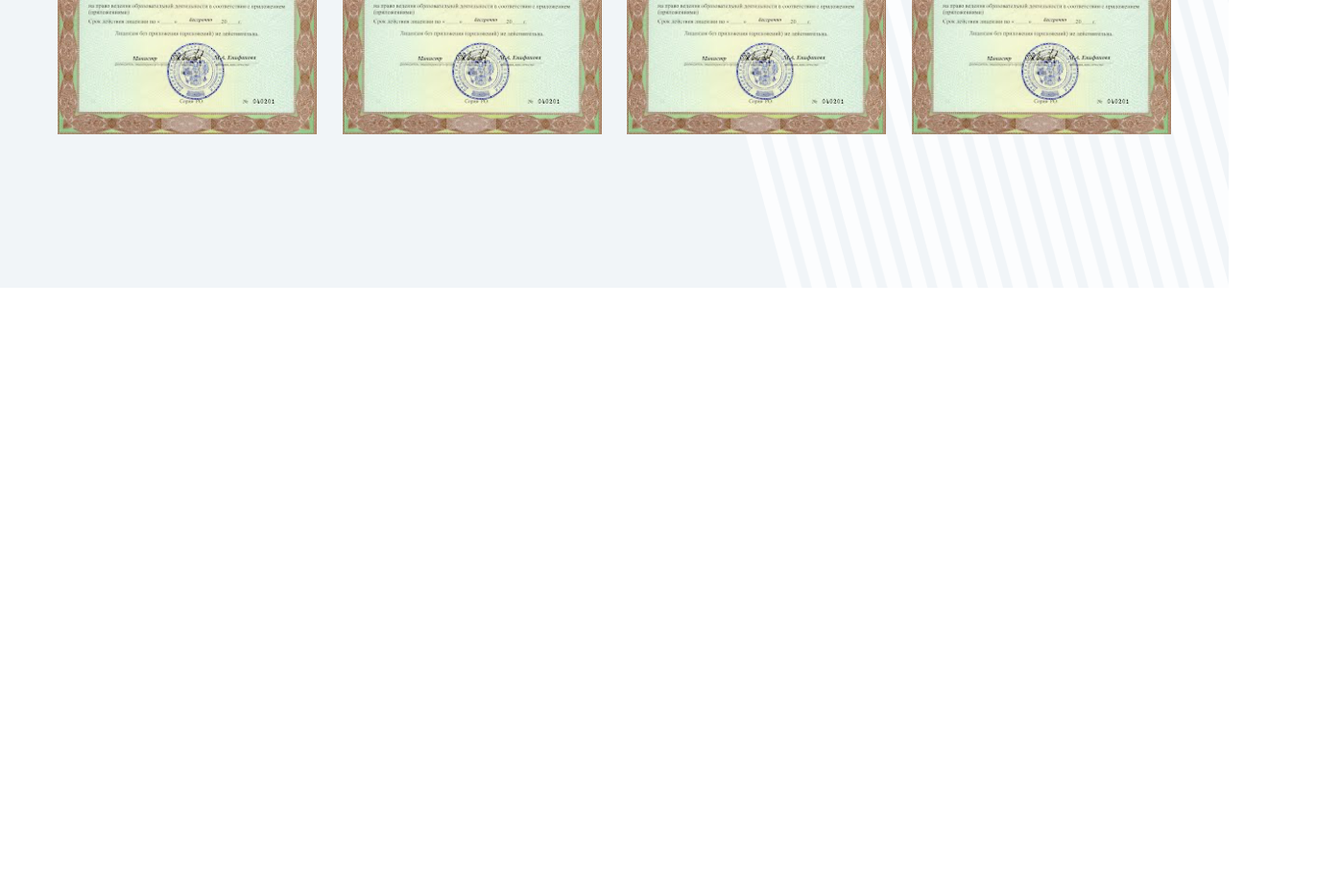
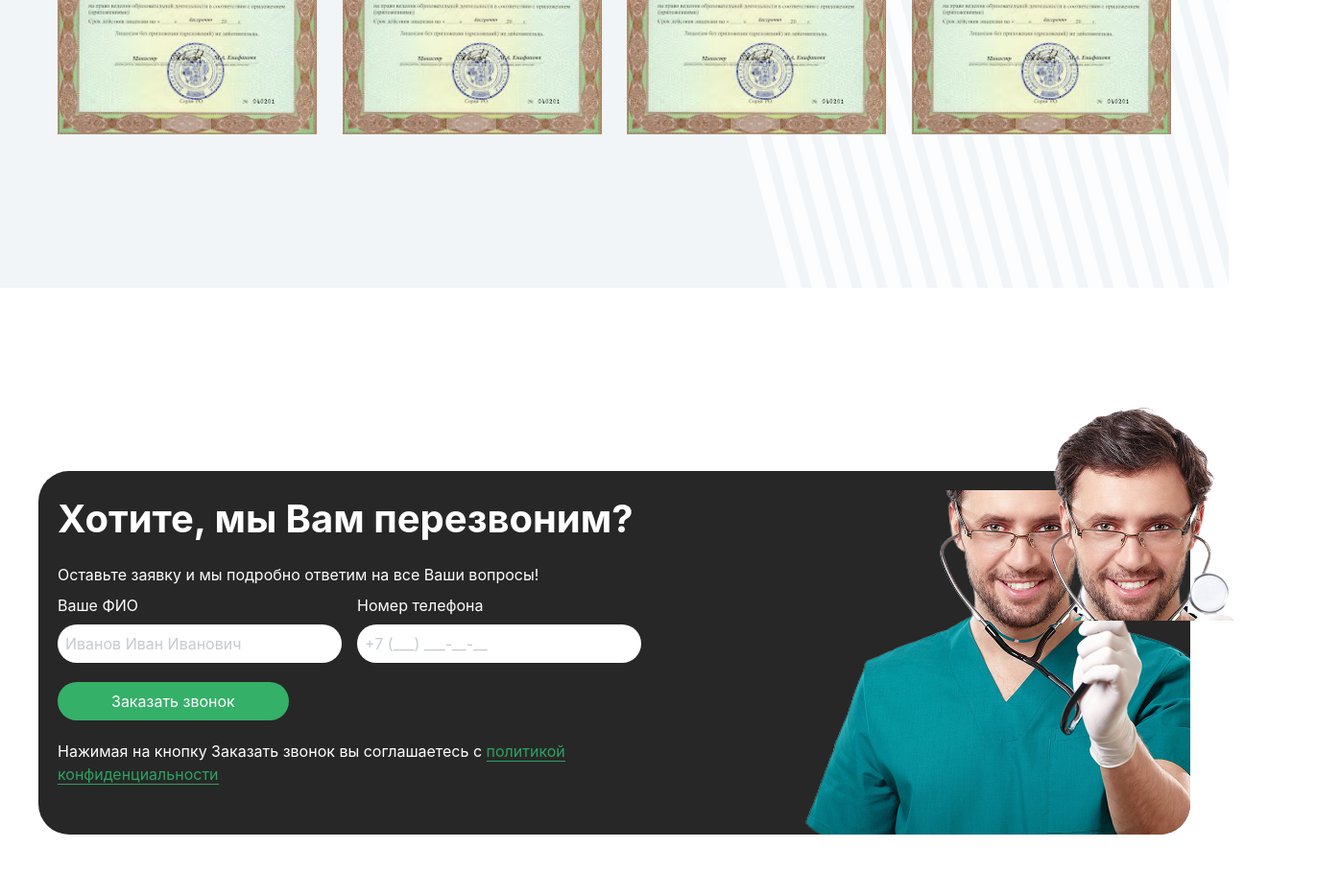
Before and after one commit to Abubakr-63/Main-Exam, a website: page src/Page3.html in a window 1280 px wide. Shown: the part 2451-3359 px from the top of the page at 96% size, 1396 px wide, since content can reach past the window. Before the commit the page ends 2751 px from the top, so only its background shows below. Drawn offline with nearby package versions, Linux system fonts and the light colour scheme; files that its build step writes are made by us from their sources.

Commit message:
Feat: new pages

```diff
--- a/src/Page3.html
+++ b/src/Page3.html
@@ -177,7 +177,27 @@
         <img src="./images/image 7.png" alt="">
         </div>
         </div>
-        </section>
+        </section><br><br><br><br><br>
+        <img class="md:block hidden ml-205 mb-[-156px] relative" src="./images/Group 1881.png" alt="">
+        <section class="max-w-[1200px] p-5 md:pb-0 md:pr-0 md:m-auto flex bg-[#272727] text-white rounded-4xl m-5">
+        <aside>
+            <h1 class="text-[40px] font-bold mb-4">Хотите, мы Вам перезвоним?</h1>
+            <p class="mb-2">Оставьте заявку и мы подробно ответим на все Ваши вопросы!</p>
+            <div class="flex md:flex-row flex-col items-start gap-4">
+                <div>
+                    <p class="mb-2">Ваше ФИО</p>
+                    <input class="bg-white rounded-full p-2 text-[#8D979F] md:pr-10" placeholder="Иванов Иван Иванович" type="text">
+                </div>
+                <div>
+                    <p class="mb-2">Номер телефона</p>
+                    <input class="bg-white rounded-full p-2 text-[#8D979F] md:pr-10" placeholder="+7 (___) ___-__-__" type="text">
+                </div>
+            </div>
+            <button class="p-2 rounded-full text-white bg-[#35B068] px-14 my-5">Заказать звонок</button>
+            <p>Нажимая на кнопку Заказать звонок вы соглашаетесь с <a href="" class="text-[#2CA35F] border-b border-b-[#2CA35F]">политикой конфиденциальности</a></p>
+        </aside>
+        <img class="rounded-br-4xl md:block hidden" src="./images/doctor-with-stethoscope-2021-09-03-02-58-01-utc 1.png" alt="">
+        </section><br><br><br>
     </main>
 </body>
 </html>
```
